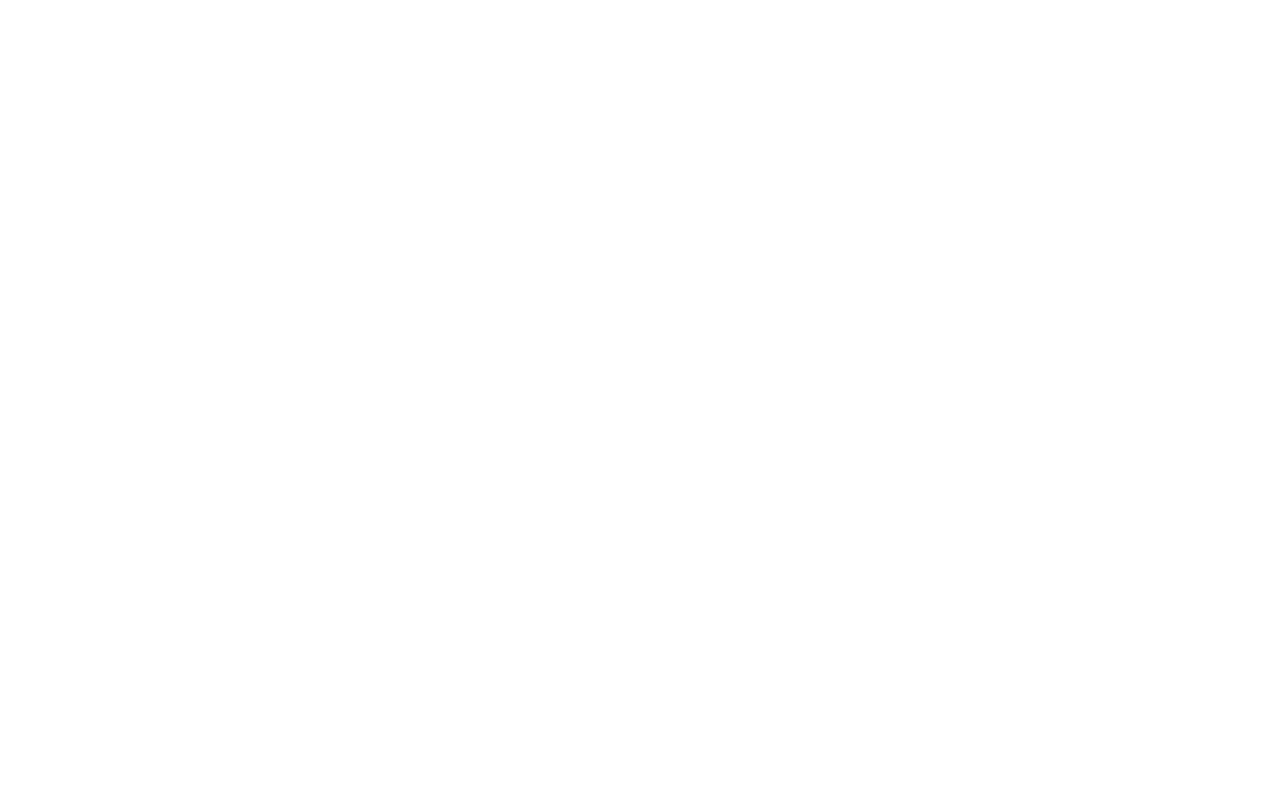
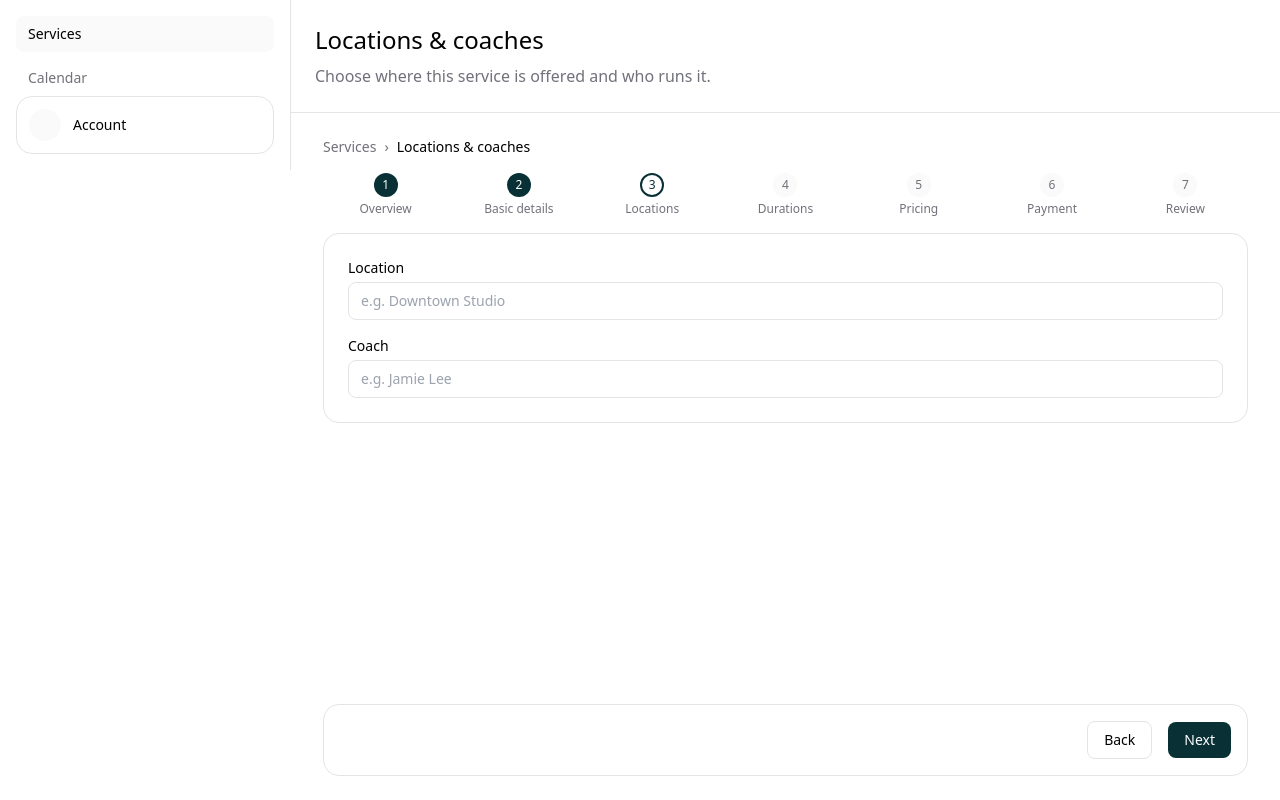
Before and after one commit to luthfierlmbang/takehome-test-rezerv, a React (Vite) app: page /step-4 in a window 1280 px wide. Before the commit this address had no page. Built offline with nearby package versions, Linux system fonts and the light colour scheme.

Commit message:
feat: build Step4 (locations & coaches) screen

```diff
--- a/src/App.tsx
+++ b/src/App.tsx
@@ -3,6 +3,7 @@
 import Step1 from './screens/Step1'
 import Step2 from './screens/Step2'
 import Step3 from './screens/Step3'
+import Step4 from './screens/Step4'
 
 export default function App() {
   return (
@@ -14,6 +15,7 @@
             <Route path="/step-1" element={<Step1 />} />
             <Route path="/step-2" element={<Step2 />} />
             <Route path="/step-3" element={<Step3 />} />
+            <Route path="/step-4" element={<Step4 />} />
             {/* Step routes are added one-by-one in Tasks 10-16 */}
           </Routes>
         </BookingProvider>
--- /dev/null
+++ b/src/screens/Step4.tsx
@@ -0,0 +1,27 @@
+import { useNavigate } from 'react-router-dom'
+import { StepLayout } from '../components/StepLayout'
+import { Card } from '../components/Card'
+import { Input } from '../components/Input'
+import { useBooking } from '../context/BookingContext'
+
+export default function Step4() {
+  const navigate = useNavigate()
+  const { data, updateField } = useBooking()
+
+  return (
+    <StepLayout
+      stepIndex={2}
+      title="Locations & coaches"
+      description="Choose where this service is offered and who runs it."
+      onBack={() => navigate('/step-3')}
+      onNext={() => navigate('/step-5')}
+    >
+      <Card>
+        <div className="flex flex-col gap-4">
+          <Input label="Location" value={data.location} onChange={(v) => updateField('location', v)} placeholder="e.g. Downtown Studio" />
+          <Input label="Coach" value={data.coach} onChange={(v) => updateField('coach', v)} placeholder="e.g. Jamie Lee" />
+        </div>
+      </Card>
+    </StepLayout>
+  )
+}
```
Also changed, not shown: 1 other file (tests, documents, lock files or other folders).
